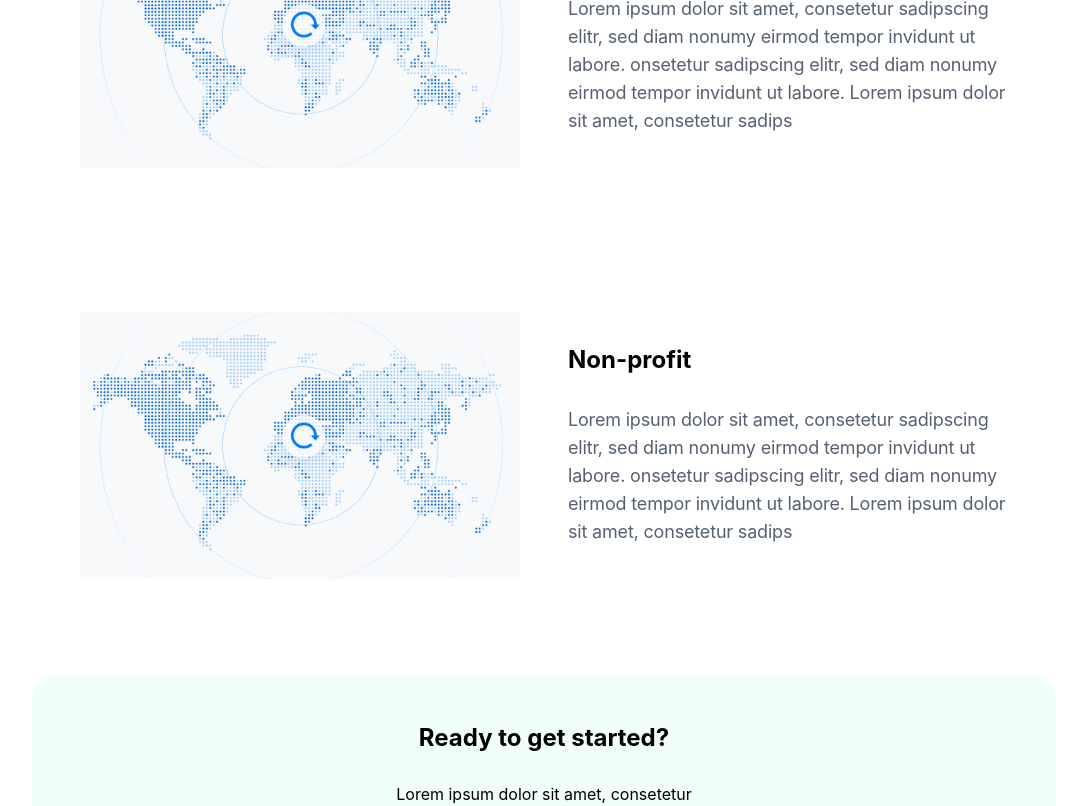
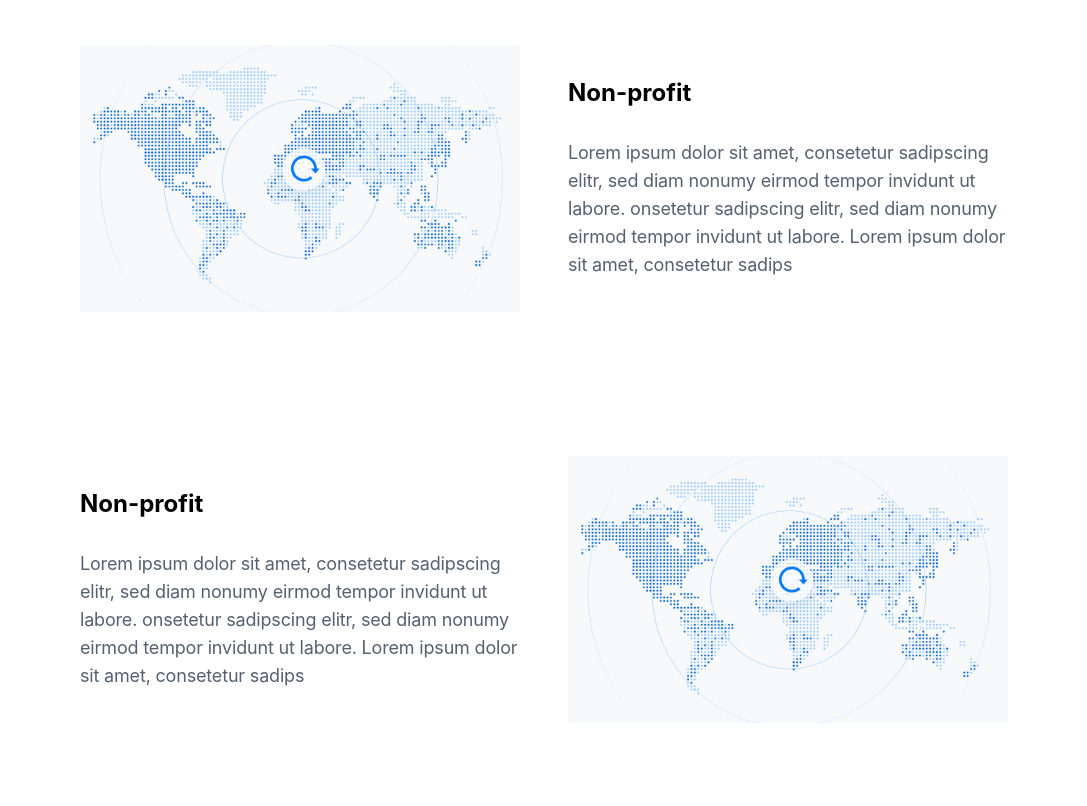
Before and after one commit to vbit27/local-guide, a React (Create React App) app: page / in a window 1280 px wide. Shown: the part 2360-3166 px from the top of the page, without its empty margins (96-1183 px from the left). Built offline with nearby package versions, Linux system fonts and the light colour scheme.

Commit message:
Change display order of why section

```diff
--- a/src/Home/WhySection.module.css
+++ b/src/Home/WhySection.module.css
@@ -1,4 +1,5 @@
 .container {
+  margin: 3rem 0;
   padding: 3rem 2rem 3rem 2rem;
   display: flex;
   flex-direction: column;
@@ -7,6 +8,7 @@
 .titleContainer {
   display: flex;
   justify-content: center;
+  padding: 2rem 0;
 }
 
 .grid {
@@ -14,7 +16,7 @@
   grid-template-rows: 1fr 1fr 1fr;
   gap: 3rem;
   width: 80vw;
-  margin: 0 auto;
+  margin: 2rem auto;
 }
 
 .itemContainer {
@@ -25,7 +27,14 @@
 }
 
 .imageContainer {
-  display: flex;
+  display: grid;
+}
+
+.first {
+  order: 1;
+}
+.second {
+  order: 2;
 }
 
 .itemContainer img {
@@ -62,6 +71,7 @@
   align-items: center;
   row-gap: 2rem;
   padding: 3rem 0;
+  margin: 3rem 0 0 0;
 }
 
 @media (max-width: 1200px) {
@@ -71,6 +81,14 @@
     gap: 2rem;
     padding: 3rem 3rem;
   }
+
+  .first {
+    order: 0;
+  }
+
+  .second {
+    order: 0;
+  }
 }
 
 @media (max-width: 800px) {
--- a/src/Home/WhySection.tsx
+++ b/src/Home/WhySection.tsx
@@ -2,6 +2,7 @@ import React from 'react';
 import classes from './WhySection.module.css';
 import World from '../assets/images/world.jpeg';
 import Button from '../shared/Button';
+import clsx from 'clsx';
 
 const WhySection: React.FC = () => {
   return (
@@ -25,9 +26,20 @@ const WhySection: React.FC = () => {
           </div>
         </div>
         <div className={classes.itemContainer}>
-          <div className={classes.imageContainer}>
+          <div className={clsx(classes.textContainer, classes.second)}>
+            <h2>Non-profit</h2>
+            <p>
+              Lorem ipsum dolor sit amet, consetetur sadipscing elitr, sed diam
+              nonumy eirmod tempor invidunt ut labore. onsetetur sadipscing
+              elitr, sed diam nonumy eirmod tempor invidunt ut labore. Lorem
+              ipsum dolor sit amet, consetetur sadips
+            </p>
+          </div>
+          <div className={clsx(classes.imageContainer, classes.first)}>
             <img src={World} alt="map" />
           </div>
+        </div>{' '}
+        <div className={classes.itemContainer}>
           <div className={classes.textContainer}>
             <h2>Non-profit</h2>
             <p>
@@ -37,19 +49,8 @@ const WhySection: React.FC = () => {
               ipsum dolor sit amet, consetetur sadips
             </p>
           </div>
-        </div>{' '}
-        <div className={classes.itemContainer}>
           <div className={classes.imageContainer}>
             <img src={World} alt="map" />
-          </div>
-          <div className={classes.textContainer}>
-            <h2>Non-profit</h2>
-            <p>
-              Lorem ipsum dolor sit amet, consetetur sadipscing elitr, sed diam
-              nonumy eirmod tempor invidunt ut labore. onsetetur sadipscing
-              elitr, sed diam nonumy eirmod tempor invidunt ut labore. Lorem
-              ipsum dolor sit amet, consetetur sadips
-            </p>
           </div>
         </div>
         <div className={classes.actionContainer}>
```
